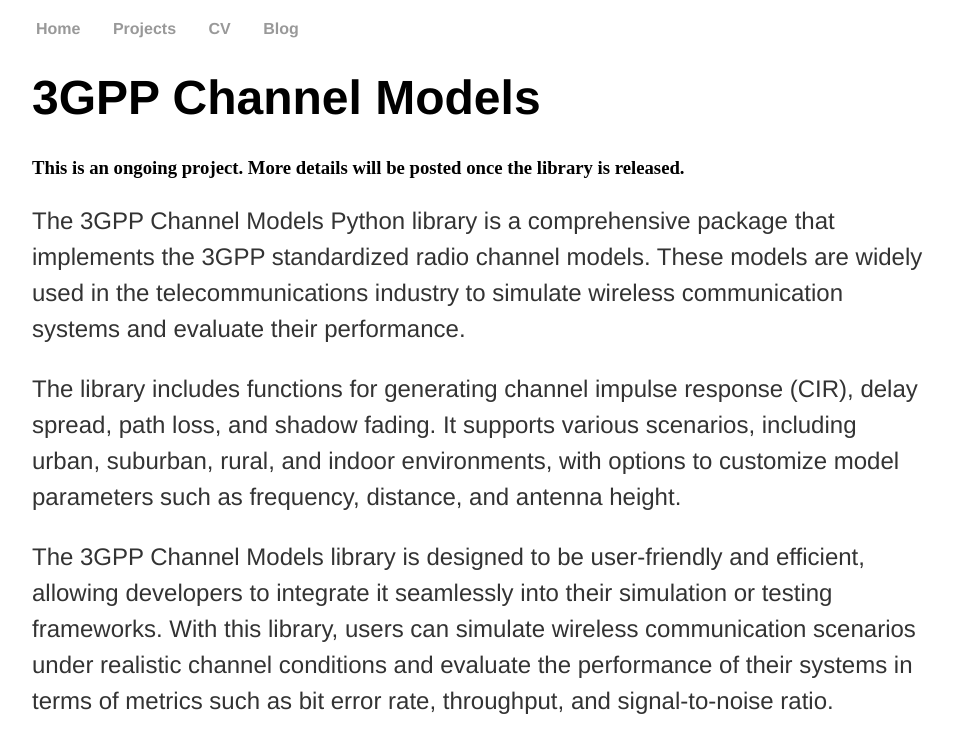
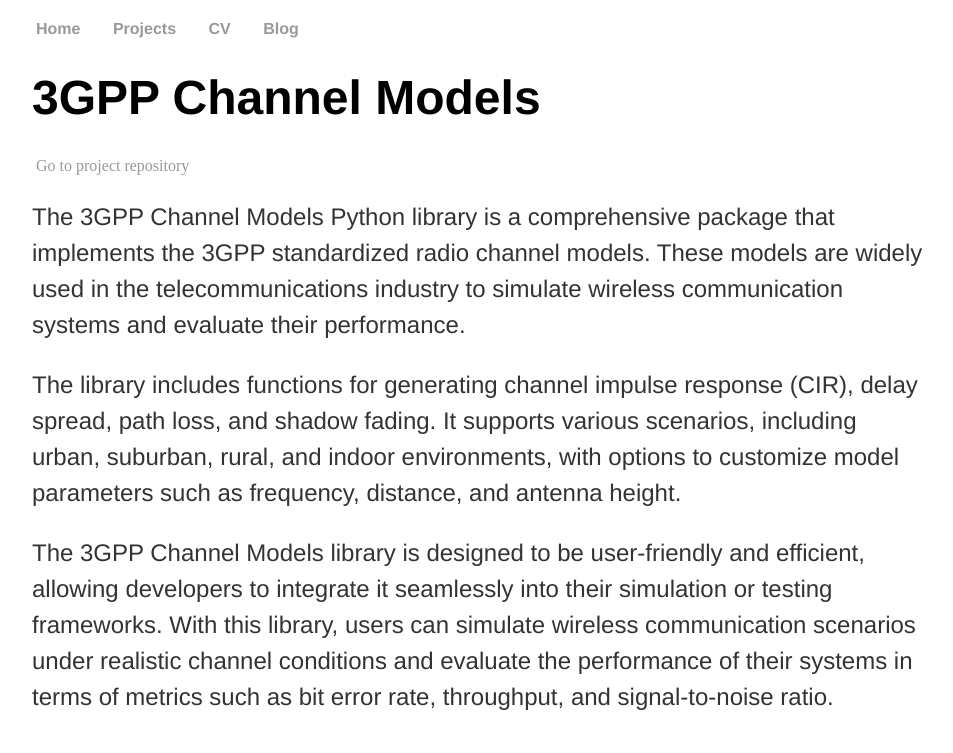
Before and after one commit to zilligm/zilligm.github.io, a Jekyll site: the page built from projects/3gpp_channel_models.html, in a window 1280 px wide. Shown: the top 753 px of the page, without its empty margins (160-1113 px from the left). Built offline with Jekyll 4.4.1, drawn with Linux system fonts in a browser that asks for light colours.

Commit message:
Update 3gpp_channel_models.html
Added link to repository.

```diff
--- a/projects/3gpp_channel_models.html
+++ b/projects/3gpp_channel_models.html
@@ -5,7 +5,8 @@ title: Projects
 <div class="blurb">
 	<div class="container">
 	<h1>3GPP Channel Models</h1>
-      <h3>This is an ongoing project. More details will be posted once the library is released.</h3>
+
+	<a href="https://github.com/zilligm/py3gppchannels">Go to project repository</a>
 
 	<p>The 3GPP Channel Models Python library is a comprehensive package that implements the 3GPP standardized radio channel models.
 	These models are widely used in the telecommunications industry to simulate wireless communication systems and evaluate their performance.
```
Lines whose indentation alone changed are shown as unchanged.
